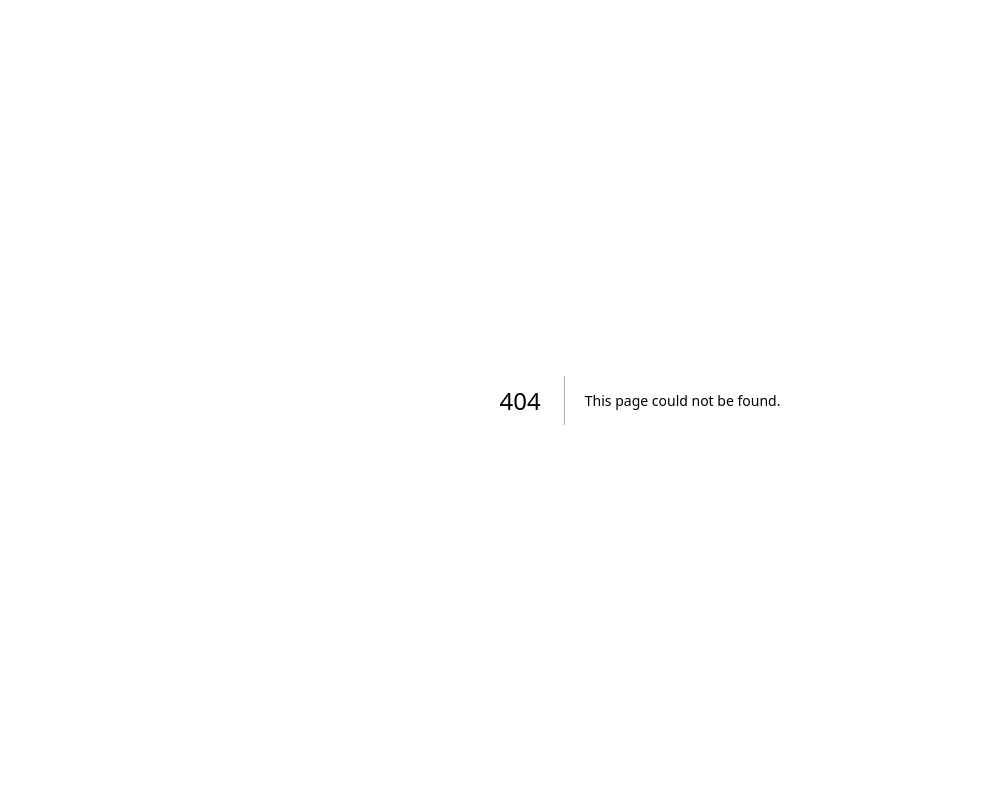
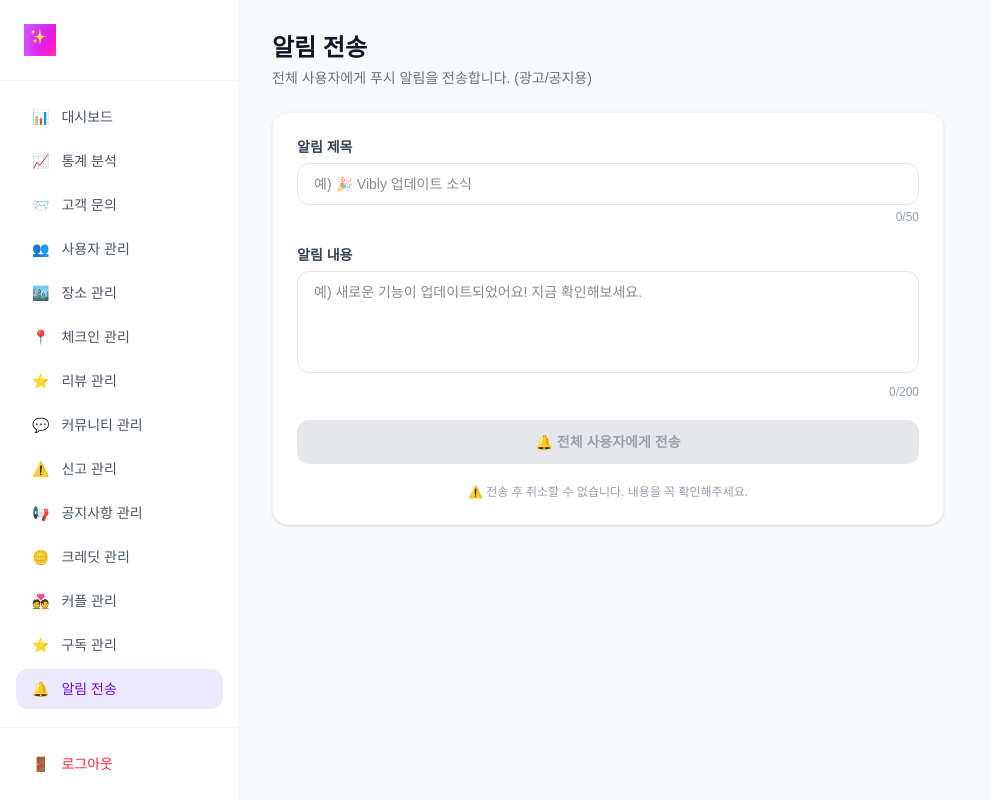
Before and after one commit to KOR-Giseong/Vibly-Admin, a Next.js app: page /dashboard/notifications in a window 1280 px wide. Before the commit this address had no page. Shown: the whole page, without its empty margins (0-991 px from the left). Built offline with nearby package versions, Linux system fonts and the light colour scheme; no server answers.

Commit message:
feat: 관리자 알림 전송 페이지 추가 (broadcast)

```diff
--- a/app/dashboard/layout.tsx
+++ b/app/dashboard/layout.tsx
@@ -18,6 +18,7 @@ const NAV_ITEMS = [
   { href: '/dashboard/credits', label: '크레딧 관리', emoji: '🪙' },
   { href: '/dashboard/couples', label: '커플 관리', emoji: '💑' },
   { href: '/dashboard/subscriptions', label: '구독 관리', emoji: '⭐' },
+  { href: '/dashboard/notifications', label: '알림 전송', emoji: '🔔' },
 ];
 
 function NavItem({ href, label, emoji }: { href: string; label: string; emoji: string }) {
--- /dev/null
+++ b/app/dashboard/notifications/page.tsx
@@ -0,0 +1,115 @@
+'use client';
+
+import { useState } from 'react';
+import apiClient from '@/lib/api';
+
+export default function NotificationsPage() {
+  const [title, setTitle] = useState('');
+  const [message, setMessage] = useState('');
+  const [sending, setSending] = useState(false);
+  const [result, setResult] = useState<{ sent?: number; error?: string } | null>(null);
+
+  const handleSend = async () => {
+    if (!title.trim() || !message.trim()) {
+      setResult({ error: '제목과 내용을 모두 입력해주세요.' });
+      return;
+    }
+    setSending(true);
+    setResult(null);
+    try {
+      const res = await apiClient.post<{ sent: number }>('/notifications/broadcast', {
+        title: title.trim(),
+        message: message.trim(),
+      });
+      setResult({ sent: res.data.sent });
+      setTitle('');
+      setMessage('');
+    } catch (e: any) {
+      setResult({ error: e?.response?.data?.message ?? '전송에 실패했어요.' });
+    } finally {
+      setSending(false);
+    }
+  };
+
+  return (
+    <div className="space-y-6">
+      <div>
+        <h1 className="text-2xl font-bold text-gray-900">알림 전송</h1>
+        <p className="text-sm text-gray-500 mt-1">
+          전체 사용자에게 푸시 알림을 전송합니다. (광고/공지용)
+        </p>
+      </div>
+
+      <div className="bg-white rounded-2xl shadow-sm border border-gray-100 p-6 max-w-2xl space-y-5">
+        {/* 제목 */}
+        <div>
+          <label className="block text-sm font-semibold text-gray-700 mb-1.5">
+            알림 제목
+          </label>
+          <input
+            type="text"
+            value={title}
+            onChange={(e) => setTitle(e.target.value)}
+            placeholder="예) 🎉 Vibly 업데이트 소식"
+            maxLength={50}
+            className="w-full border border-gray-200 rounded-xl px-4 py-2.5 text-sm focus:outline-none focus:ring-2 focus:ring-purple-400"
+          />
+          <p className="text-xs text-gray-400 mt-1 text-right">{title.length}/50</p>
+        </div>
+
+        {/* 내용 */}
+        <div>
+          <label className="block text-sm font-semibold text-gray-700 mb-1.5">
+            알림 내용
+          </label>
+          <textarea
+            value={message}
+            onChange={(e) => setMessage(e.target.value)}
+            placeholder="예) 새로운 기능이 업데이트되었어요! 지금 확인해보세요."
+            maxLength={200}
+            rows={4}
+            className="w-full border border-gray-200 rounded-xl px-4 py-2.5 text-sm focus:outline-none focus:ring-2 focus:ring-purple-400 resize-none"
+          />
+          <p className="text-xs text-gray-400 mt-1 text-right">{message.length}/200</p>
+        </div>
+
+        {/* 미리보기 */}
+        {(title || message) && (
+          <div className="bg-gray-50 rounded-xl p-4 border border-gray-100">
+            <p className="text-xs text-gray-400 mb-2 font-medium">미리보기</p>
+            <div className="bg-white rounded-xl px-4 py-3 shadow-sm border border-gray-100">
+              <p className="text-sm font-bold text-gray-900">{title || '(제목 없음)'}</p>
+              <p className="text-xs text-gray-500 mt-0.5">{message || '(내용 없음)'}</p>
+            </div>
+          </div>
+        )}
+
+        {/* 결과 메시지 */}
+        {result && (
+          <div
+            className={`rounded-xl px-4 py-3 text-sm font-medium ${
+              result.error
+                ? 'bg-red-50 text-red-600 border border-red-100'
+                : 'bg-green-50 text-green-700 border border-green-100'
+            }`}
+          >
+            {result.error ? `❌ ${result.error}` : `✅ ${result.sent?.toLocaleString()}명에게 전송 완료!`}
+          </div>
+        )}
+
+        {/* 전송 버튼 */}
+        <button
+          onClick={handleSend}
+          disabled={sending || !title.trim() || !message.trim()}
+          className="w-full bg-purple-600 hover:bg-purple-700 disabled:bg-gray-200 disabled:text-gray-400 text-white font-semibold rounded-xl py-3 text-sm transition-colors"
+        >
+          {sending ? '전송 중...' : '🔔 전체 사용자에게 전송'}
+        </button>
+
+        <p className="text-xs text-gray-400 text-center">
+          ⚠️ 전송 후 취소할 수 없습니다. 내용을 꼭 확인해주세요.
+        </p>
+      </div>
+    </div>
+  );
+}
```
